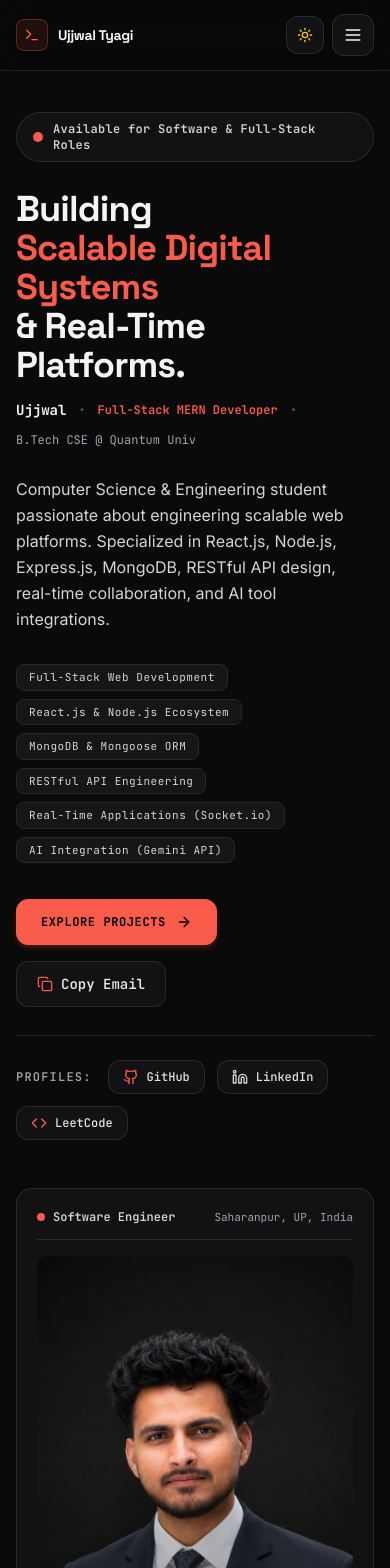
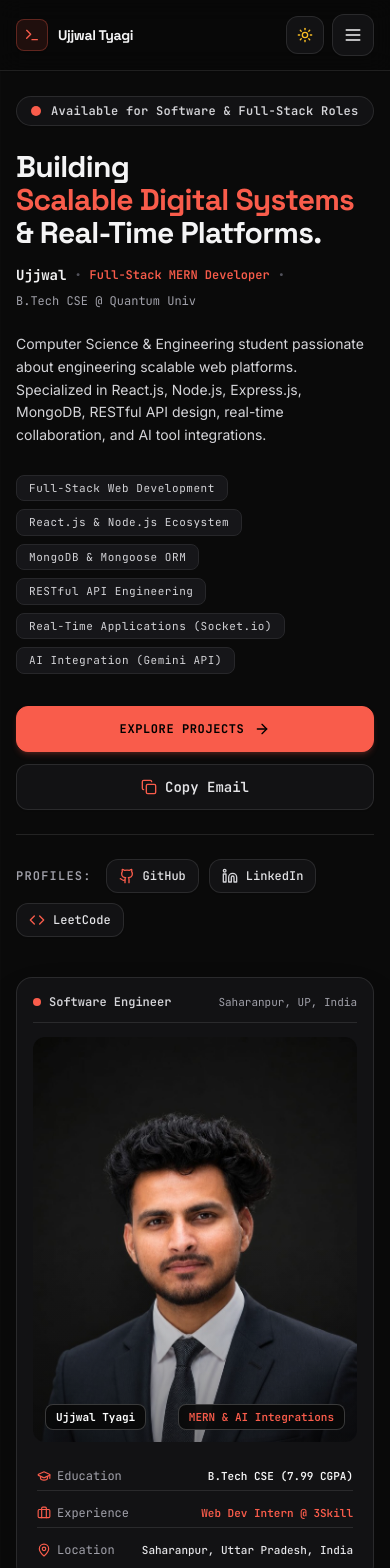
Before and after one commit to ujjwaltyagivashishtha/Portfolio, a React (Vite) app: page / in a window 390 px wide. Shown: the top 1568 px of the page. Built offline with nearby package versions, Linux system fonts and the light colour scheme; the HTML template or start-up script is replaced by a standard one.

Commit message:
feat(hero): elevate hero layout with copy email CTA, responsive profile card, and availability pill

```diff
--- a/src/sections/Hero.jsx
+++ b/src/sections/Hero.jsx
@@ -3,52 +3,40 @@ import { personalInfo } from '../data/personalInfo';
 import { siteConfig } from '../config/site';
 import { Button } from '../components/ui/Button';
 import { Badge } from '../components/ui/Badge';
-import { ArrowRight, Github, Linkedin, Code, MapPin, GraduationCap, Briefcase, UserCheck, Copy, Search } from 'lucide-react';
+import { ArrowRight, Github, Linkedin, Code, MapPin, GraduationCap, Briefcase, UserCheck, Copy } from 'lucide-react';
 
-export const Hero = ({ onOpenCommandPalette, onCopyEmail }) => {
+export const Hero = ({ onCopyEmail }) => {
   const [imgError, setImgError] = useState(false);
 
   return (
-    <section id="hero" className="relative min-h-[92vh] flex items-center pt-28 pb-20 overflow-hidden bg-slate-50 dark:bg-[#080808] text-slate-900 dark:text-zinc-100 border-b border-slate-200 dark:border-white/10 transition-colors duration-300">
+    <section id="hero" className="relative min-h-[85vh] lg:min-h-[92vh] flex items-center pt-24 sm:pt-28 pb-16 sm:pb-20 overflow-hidden bg-slate-50 dark:bg-[#080808] text-slate-900 dark:text-zinc-100 border-b border-slate-200 dark:border-white/10 transition-colors duration-300">
       {/* Subtle Grid Background */}
       <div className="absolute inset-0 bg-editorial-grid pointer-events-none opacity-30"></div>
 
       <div className="max-w-7xl mx-auto px-4 sm:px-6 lg:px-8 relative z-10 w-full">
-        <div className="grid grid-cols-1 lg:grid-cols-12 gap-12 lg:gap-16 items-center">
+        <div className="grid grid-cols-1 lg:grid-cols-12 gap-10 sm:gap-12 lg:gap-16 items-center">
 
           {/* Left Hero Content */}
-          <div className="lg:col-span-7 space-y-7 text-left">
+          <div className="lg:col-span-7 space-y-6 sm:space-y-7 text-left">
 
-            {/* Availability Pill & Command Palette Hint */}
-            <div className="flex flex-wrap items-center gap-3">
-              <div className="inline-flex items-center gap-2.5 px-4 py-2 rounded-full bg-slate-100 dark:bg-[#121214] border border-slate-200 dark:border-white/10 text-xs font-mono text-slate-700 dark:text-zinc-300 shadow-sm">
-                <span className="relative flex h-2.5 w-2.5">
-                  <span className="animate-ping absolute inline-flex h-full w-full rounded-full bg-[#F95C4B] opacity-75"></span>
-                  <span className="relative inline-flex rounded-full h-2.5 w-2.5 bg-[#F95C4B]"></span>
-                </span>
-                <span className="font-semibold tracking-wide">Available for Software & Full-Stack Roles</span>
-              </div>
-
-              <button
-                onClick={onOpenCommandPalette}
-                className="hidden sm:inline-flex items-center gap-1.5 px-3 py-1.5 rounded-full bg-slate-100 dark:bg-[#121214] border border-slate-200 dark:border-white/10 hover:border-[#F95C4B]/40 text-xs font-mono text-slate-600 dark:text-zinc-400 hover:text-slate-900 dark:hover:text-white transition-all"
-              >
-                <Search className="w-3 h-3 text-[#F95C4B]" />
-                <span>Press</span>
-                <kbd className="px-1.5 py-0.5 text-[10px] rounded bg-slate-200 dark:bg-white/10 text-slate-700 dark:text-zinc-200">⌘K</kbd>
-                <span>for quick actions</span>
-              </button>
+            {/* Availability Pill */}
+            <div className="inline-flex items-center gap-2.5 px-3.5 sm:px-4 py-1.5 sm:py-2 rounded-full bg-slate-100 dark:bg-[#121214] border border-slate-200 dark:border-white/10 text-xs font-mono text-slate-700 dark:text-zinc-300 shadow-sm max-w-full">
+              <span className="relative flex h-2.5 w-2.5 shrink-0">
+                <span className="animate-ping absolute inline-flex h-full w-full rounded-full bg-[#F95C4B] opacity-75"></span>
+                <span className="relative inline-flex rounded-full h-2.5 w-2.5 bg-[#F95C4B]"></span>
+              </span>
+              <span className="font-semibold tracking-wide truncate">Available for Software & Full-Stack Roles</span>
             </div>
 
             {/* Main Headline */}
             <div className="space-y-3">
-              <h1 className="text-4xl sm:text-6xl lg:text-7xl font-extrabold text-slate-900 dark:text-zinc-100 font-display tracking-tight leading-[1.08]">
+              <h1 className="text-3xl sm:text-5xl lg:text-7xl font-extrabold text-slate-900 dark:text-zinc-100 font-display tracking-tight leading-[1.1] sm:leading-[1.08]">
                 Building <br />
                 <span className="text-[#F95C4B]">Scalable Digital Systems</span> <br />
                 & Real-Time Platforms.
               </h1>
 
-              <div className="flex flex-wrap items-center gap-3 pt-1 text-xs font-mono text-slate-600 dark:text-zinc-400">
+              <div className="flex flex-wrap items-center gap-2 sm:gap-3 pt-1 text-xs font-mono text-slate-600 dark:text-zinc-400">
                 <span className="text-slate-900 dark:text-zinc-100 font-bold text-sm">{personalInfo.name}</span>
                 <span className="text-slate-400 dark:text-zinc-600">•</span>
                 <span className="text-[#F95C4B] font-semibold">Full-Stack MERN Developer</span>
@@ -58,7 +46,7 @@ export const Hero = ({ onOpenCommandPalette, onCopyEmail }) => {
             </div>
 
             {/* Narrative Summary */}
-            <p className="text-slate-700 dark:text-zinc-300 text-base sm:text-lg leading-relaxed max-w-2xl font-sans font-normal">
+            <p className="text-slate-700 dark:text-zinc-300 text-sm sm:text-base lg:text-lg leading-relaxed max-w-2xl font-sans font-normal">
               {personalInfo.heroDescription}
             </p>
 
@@ -72,14 +60,14 @@ export const Hero = ({ onOpenCommandPalette, onCopyEmail }) => {
             </div>
 
             {/* Main CTAs */}
-            <div className="flex flex-wrap items-center gap-4 pt-2">
-              <Button href="#projects" variant="primary" size="lg" className="rounded-xl">
+            <div className="flex flex-col sm:flex-row items-stretch sm:items-center gap-3 pt-2 w-full sm:w-auto">
+              <Button href="#projects" variant="primary" size="lg" className="rounded-xl justify-center sm:justify-start">
                 <span>Explore Projects</span>
                 <ArrowRight className="w-4 h-4" />
               </Button>
               <button
                 onClick={onCopyEmail}
-                className="px-5 py-3 rounded-xl bg-slate-100 dark:bg-[#121214] border border-slate-200 dark:border-white/10 hover:border-[#F95C4B]/50 text-slate-800 dark:text-zinc-200 hover:text-[#F95C4B] font-mono text-sm font-semibold transition-all shadow-sm flex items-center gap-2"
+                className="px-5 py-3 rounded-xl bg-slate-100 dark:bg-[#121214] border border-slate-200 dark:border-white/10 hover:border-[#F95C4B]/50 text-slate-800 dark:text-zinc-200 hover:text-[#F95C4B] font-mono text-sm font-semibold transition-all shadow-sm flex items-center justify-center gap-2"
               >
                 <Copy className="w-4 h-4 text-[#F95C4B]" />
                 <span>Copy Email</span>
@@ -87,7 +75,7 @@ export const Hero = ({ onOpenCommandPalette, onCopyEmail }) => {
             </div>
 
             {/* Verified Social Profile Buttons */}
-            <div className="pt-6 flex flex-wrap items-center gap-3 border-t border-slate-200 dark:border-white/10">
+            <div className="pt-6 flex flex-wrap items-center gap-2.5 sm:gap-3 border-t border-slate-200 dark:border-white/10">
               <span className="text-xs font-mono text-slate-500 dark:text-zinc-400 uppercase tracking-widest font-semibold mr-1">
                 Profiles:
               </span>
@@ -96,7 +84,7 @@ export const Hero = ({ onOpenCommandPalette, onCopyEmail }) => {
                 href={siteConfig.socials.github.url}
                 target="_blank"
                 rel="noreferrer"
-                className="px-3.5 py-2 rounded-xl bg-slate-100 dark:bg-[#121214] border border-slate-200 dark:border-white/10 text-slate-800 dark:text-zinc-200 hover:text-[#F95C4B] hover:border-[#F95C4B]/50 shadow-sm transition-all flex items-center gap-2 text-xs font-mono font-medium"
+                className="px-3 sm:px-3.5 py-2 rounded-xl bg-slate-100 dark:bg-[#121214] border border-slate-200 dark:border-white/10 text-slate-800 dark:text-zinc-200 hover:text-[#F95C4B] hover:border-[#F95C4B]/50 shadow-sm transition-all flex items-center gap-2 text-xs font-mono font-medium"
               >
                 <Github className="w-4 h-4 text-[#F95C4B]" />
                 <span>GitHub</span>
@@ -106,7 +94,7 @@ export const Hero = ({ onOpenCommandPalette, onCopyEmail }) => {
                 href={siteConfig.socials.linkedin.url}
                 target="_blank"
                 rel="noreferrer"
-                className="px-3.5 py-2 rounded-xl bg-slate-100 dark:bg-[#121214] border border-slate-200 dark:border-white/10 text-slate-800 dark:text-zinc-200 hover:text-[#F95C4B] hover:border-[#F95C4B]/50 shadow-sm transition-all flex items-center gap-2 text-xs font-mono font-medium"
+                className="px-3 sm:px-3.5 py-2 rounded-xl bg-slate-100 dark:bg-[#121214] border border-slate-200 dark:border-white/10 text-slate-800 dark:text-zinc-200 hover:text-[#F95C4B] hover:border-[#F95C4B]/50 shadow-sm transition-all flex items-center gap-2 text-xs font-mono font-medium"
               >
                 <Linkedin className="w-4 h-4 text-slate-600 dark:text-zinc-300" />
                 <span>LinkedIn</span>
@@ -116,7 +104,7 @@ export const Hero = ({ onOpenCommandPalette, onCopyEmail }) => {
                 href={siteConfig.socials.leetcode.url}
                 target="_blank"
                 rel="noreferrer"
-                className="px-3.5 py-2 rounded-xl bg-slate-100 dark:bg-[#121214] border border-slate-200 dark:border-white/10 text-slate-800 dark:text-zinc-200 hover:text-[#F95C4B] hover:border-[#F95C4B]/50 shadow-sm transition-all flex items-center gap-2 text-xs font-mono font-medium"
+                className="px-3 sm:px-3.5 py-2 rounded-xl bg-slate-100 dark:bg-[#121214] border border-slate-200 dark:border-white/10 text-slate-800 dark:text-zinc-200 hover:text-[#F95C4B] hover:border-[#F95C4B]/50 shadow-sm transition-all flex items-center gap-2 text-xs font-mono font-medium"
               >
                 <Code className="w-4 h-4 text-[#F95C4B]" />
                 <span>LeetCode</span>
@@ -126,11 +114,11 @@ export const Hero = ({ onOpenCommandPalette, onCopyEmail }) => {
           </div>
 
           {/* Right Column: Sleek Rounded Portrait & Engineering Specs Card */}
-          <div className="lg:col-span-5 space-y-6">
-            <div className="bg-white dark:bg-[#121214] border border-slate-200 dark:border-white/10 rounded-2xl p-5 shadow-2xl hover:border-slate-300 dark:hover:border-zinc-700 transition-all group overflow-hidden">
+          <div className="lg:col-span-5 space-y-6 max-w-md mx-auto lg:max-w-none w-full">
+            <div className="bg-white dark:bg-[#121214] border border-slate-200 dark:border-white/10 rounded-2xl p-4 sm:p-5 shadow-2xl hover:border-slate-300 dark:hover:border-zinc-700 transition-all group overflow-hidden">
 
               {/* Header Badge */}
-              <div className="flex items-center justify-between pb-3.5 mb-4 border-b border-slate-200 dark:border-white/10 text-xs font-mono">
+              <div className="flex items-center justify-between pb-3 mb-3.5 border-b border-slate-200 dark:border-white/10 text-xs font-mono">
                 <span className="text-slate-800 dark:text-zinc-300 font-semibold flex items-center gap-2">
                   <span className="w-2 h-2 rounded-full bg-[#F95C4B]"></span>
                   Software Engineer
@@ -162,23 +150,23 @@ export const Hero = ({ onOpenCommandPalette, onCopyEmail }) => {
                 <div className="absolute inset-0 bg-gradient-to-t from-[#080808]/70 via-transparent to-transparent opacity-70"></div>
 
                 <div className="absolute bottom-3 left-3 right-3 flex items-center justify-between font-mono text-xs text-zinc-100">
-                  <span className="bg-slate-900/90 dark:bg-[#080808]/90 border border-white/20 px-3 py-1.5 rounded-lg font-bold backdrop-blur-md text-white">
+                  <span className="bg-slate-900/90 dark:bg-[#080808]/90 border border-white/20 px-2.5 py-1 sm:px-3 sm:py-1.5 rounded-lg font-bold backdrop-blur-md text-white text-[11px] sm:text-xs">
                     Ujjwal Tyagi
                   </span>
-                  <span className="bg-slate-900/90 dark:bg-[#080808]/90 border border-white/20 px-3 py-1.5 rounded-lg text-[#F95C4B] font-semibold backdrop-blur-md">
+                  <span className="bg-slate-900/90 dark:bg-[#080808]/90 border border-white/20 px-2.5 py-1 sm:px-3 sm:py-1.5 rounded-lg text-[#F95C4B] font-semibold backdrop-blur-md text-[11px] sm:text-xs">
                     MERN & AI Integrations
                   </span>
                 </div>
               </div>
 
               {/* Key Specs */}
-              <div className="space-y-2.5 font-mono text-xs pt-1 px-1">
+              <div className="space-y-2 font-mono text-xs pt-1 px-1">
                 <div className="flex items-center justify-between py-1.5 border-b border-slate-200 dark:border-white/10 text-slate-700 dark:text-zinc-300">
                   <span className="text-slate-500 dark:text-zinc-400 flex items-center gap-1.5">
                     <GraduationCap className="w-3.5 h-3.5 text-[#F95C4B]" />
                     Education
                   </span>
-                  <span className="font-semibold text-slate-900 dark:text-zinc-100">B.Tech CSE (7.99 CGPA)</span>
+                  <span className="font-semibold text-slate-900 dark:text-zinc-100 text-[11px] sm:text-xs">B.Tech CSE (7.99 CGPA)</span>
                 </div>
 
                 <div className="flex items-center justify-between py-1.5 border-b border-slate-200 dark:border-white/10 text-slate-700 dark:text-zinc-300">
@@ -186,7 +174,7 @@ export const Hero = ({ onOpenCommandPalette, onCopyEmail }) => {
                     <Briefcase className="w-3.5 h-3.5 text-[#F95C4B]" />
                     Experience
                   </span>
-                  <span className="font-semibold text-[#F95C4B]">Web Dev Intern @ 3Skill India</span>
+                  <span className="font-semibold text-[#F95C4B] text-[11px] sm:text-xs">Web Dev Intern @ 3Skill</span>
                 </div>
 
                 <div className="flex items-center justify-between py-1.5 text-slate-700 dark:text-zinc-300">
@@ -194,7 +182,7 @@ export const Hero = ({ onOpenCommandPalette, onCopyEmail }) => {
                     <MapPin className="w-3.5 h-3.5 text-[#F95C4B]" />
                     Location
                   </span>
-                  <span className="font-medium text-slate-800 dark:text-zinc-200">{personalInfo.location}</span>
+                  <span className="font-medium text-slate-800 dark:text-zinc-200 text-[11px] sm:text-xs">{personalInfo.location}</span>
                 </div>
               </div>
 
```
